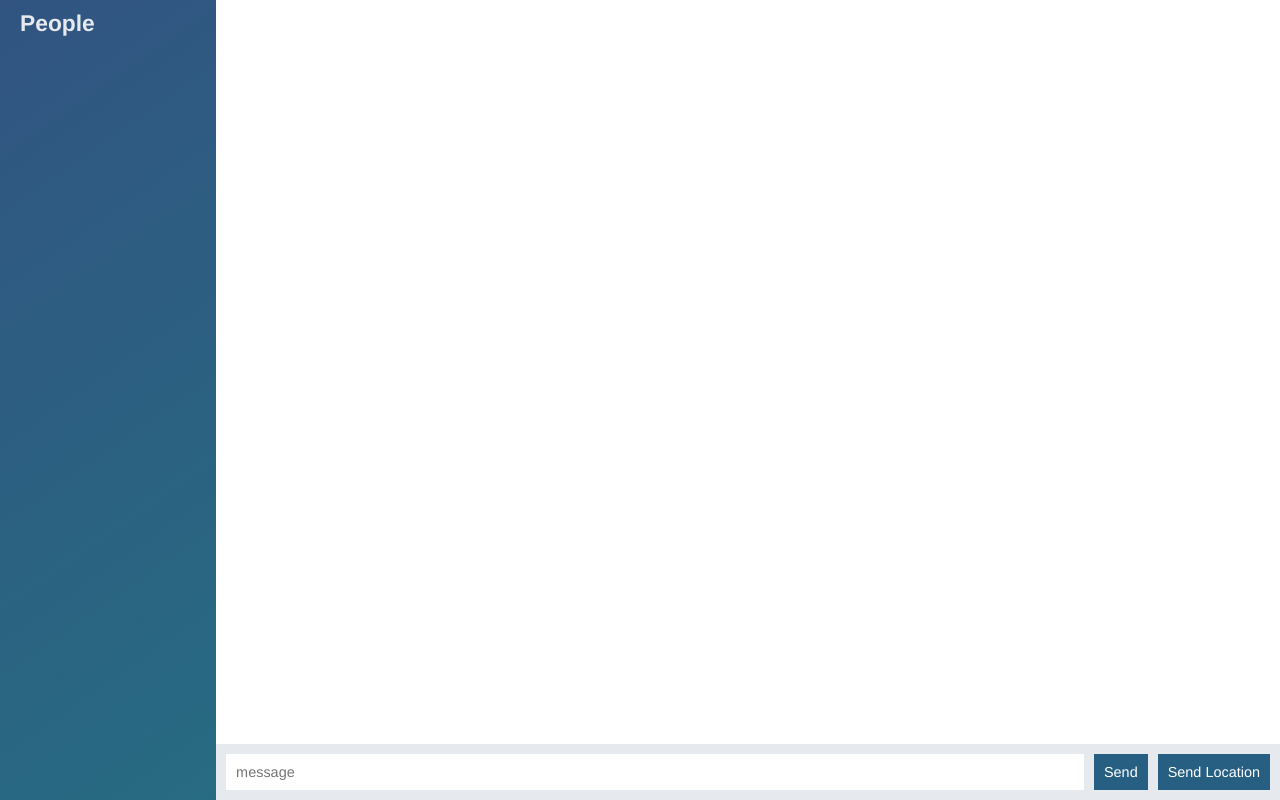
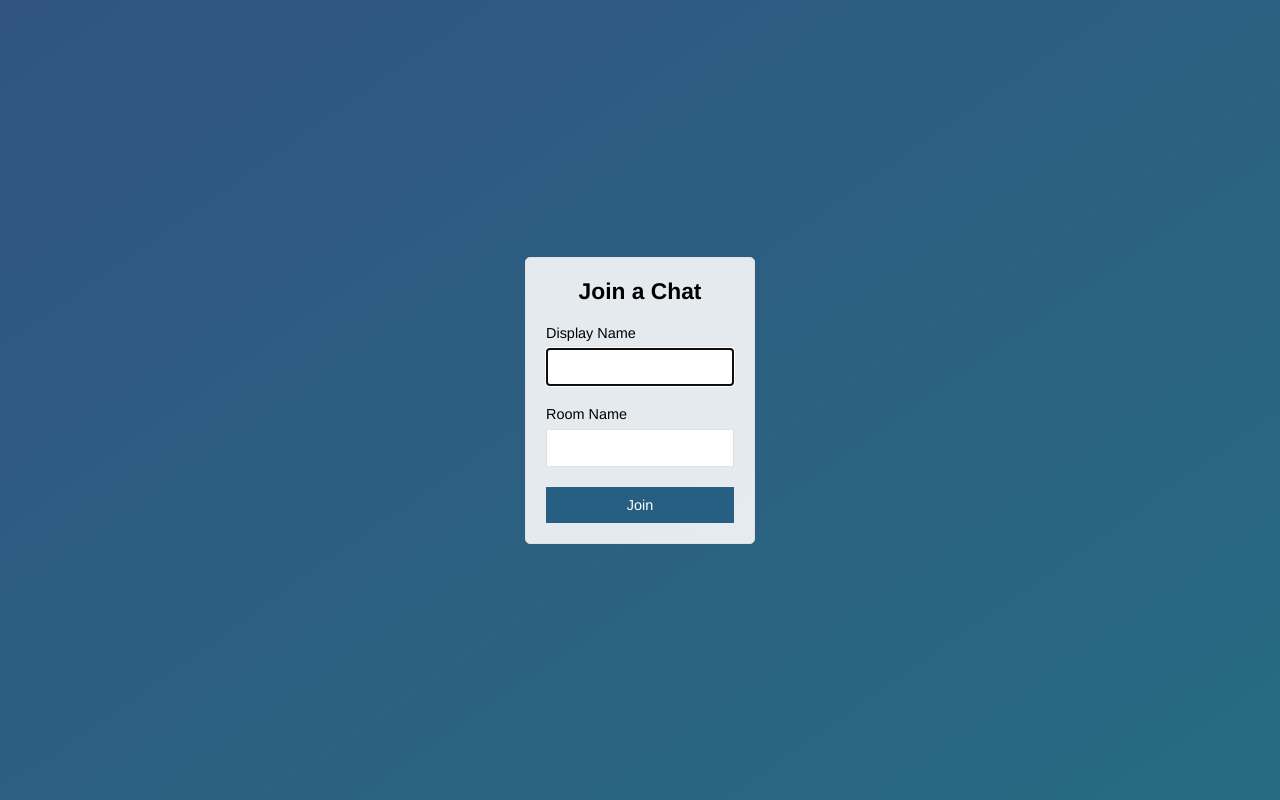
Before and after one commit to ferrynuryaman71/Room_Chating, a website: page public/index.html in a window 1280 px wide. Drawn offline with nearby package versions, Linux system fonts and the light colour scheme; no server answers.

Commit message:
add join page and join to chat.html

```diff
--- a/public/index.html
+++ b/public/index.html
@@ -2,58 +2,29 @@
 <html>
 <head>
 	<title>App Chat</title>
-	<meta charset='utf-8'>
+	<meta name="viewport" content="width=device-width, initial-scale=1, user= scalable=no"></meta>
 	<link rel="stylesheet" type="text/css" href="/css/styles.css">
+
 </head>
-<body class="chat">
-
-<div class="chat__sidebar">
-	<h3>People</h3>
-	<div id="users"></div>
-</div>
-
-<div class="chat__main">
-	<ol id="messages" class="chat__messages"></ol>
-
-	<div class="chat__footer">
-		<form id="message-form">
-			<input type="text" name="message" placeholder="message" autocomplete autocomplete="disable" />
-			<button>Send</button>
+<body class="centered-form">
+	<div class="centered-form__form">
+		<form action="/chat.html">
+			<div class="form-field">
+				<h3>Join a Chat</h3>
+			</div>
+			<div class="form-field">
+				<label>Display Name</label>
+				<input type="text" name="name" autofocus/>
+			</div>
+			<div class="form-field">
+				<label>Room Name</label>
+				<input type="text" name="room"/>
+			</div>
+			<div class="form-field">
+				<button>Join</button>
+			</div>
 		</form>
-		<button id="send-location">Send Location</button>
 	</div>
-</div>
-
-<script id="message-template" type="text/template">
-	<li class="message">
-		<div class="message__title">
-			<h4>{{from}}</h4>
-			<span>{{createdAt}}</span>
-		</div>
-		<div class="message__body">
-			<p>{{text}}</p>
-		</div>
-	</li>
-</script>
-
-<script id="location-message-template" type="text/template">
-	<li class="message">
-		<div class="message__title">
-			<h4>{{from}}</h4>
-			<span>{{createdAt}}</span>
-		</div>
-		<div class="message__body">
-			<a href="{{url}}" target="_blank">My Location</a>
-		</div>
-	</li>
-</script>
-
-
-<script src="socket.io/socket.io.js"></script>
-<script src="/js/libs/moment.js"></script>
-<script src="/js/libs/jquery-3.4.0.min.js"></script>
-<script src="/js/libs/mustache.js" ></script>
-<script src="/js/index.js"></script>
 
 </body>
 </html>
```
Also changed, not shown: public/chat.html (added, +59 -0 lines), public/js/chat.js (renamed from public/js/index.js).
